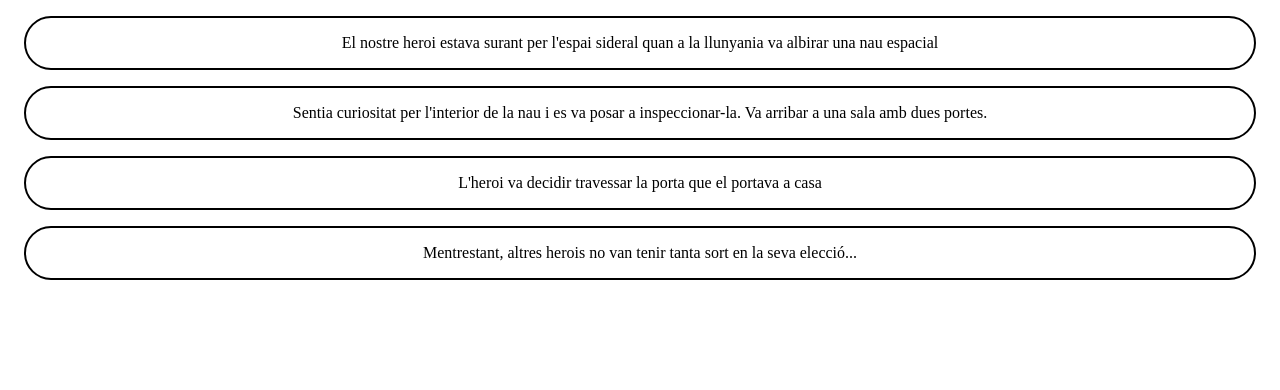
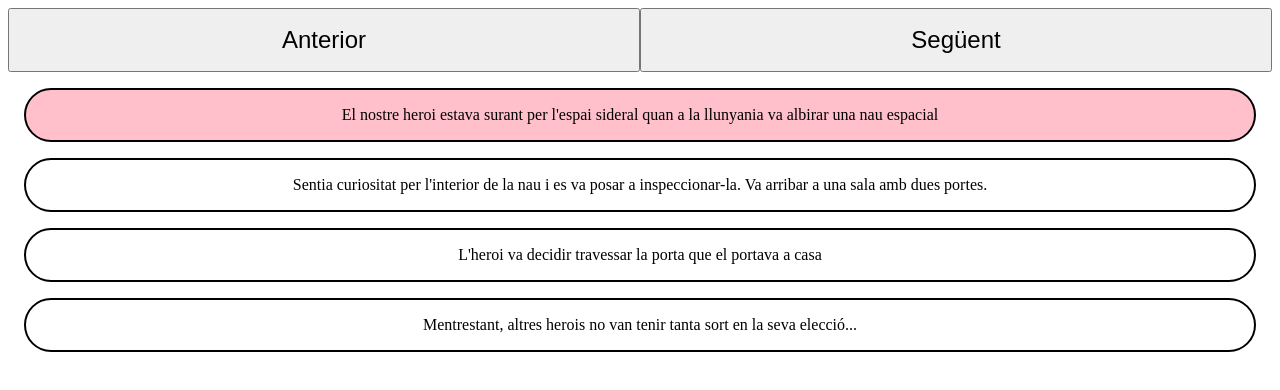
Before and after one commit to carlesrider/React-sprint-6, a React (Create React App) app: page / in a window 1280 px wide. Shown: the top 390 px of the page. Built offline with nearby package versions, Linux system fonts and the light colour scheme.

Commit message:
Exercici 4

```diff
--- a/src/App.js
+++ b/src/App.js
@@ -1,13 +1,30 @@
 // import logo from './logo.svg';
 // import './App.css';
-
-import Escena from './components/escena/Escena';
+import { useState } from 'react';
+import Button from './components/Button/Button';
+import Escena from './components/Escena/Escena';
 import history from './history.json';
 
+
 function App() {
+  const [index, setIndex] = useState(0);
+
+  const next = () => {
+    if (index < 3) {
+      setIndex(index + 1);
+    }
+  }
+  const prev = () => {
+    if (index > 0) {
+      setIndex(index - 1);
+    }
+  }
+
   return (
     <div className="App">
-      {history.map(sentence => <Escena text={sentence}/>)}
+      <Button onClick={prev} text="Anterior" />
+      <Button onClick={next} text="Següent" />
+      {history.map((sentence, key) => <Escena key={key} text={sentence} className={(index === key) ? "selected" : ""} />)}
     </div>
   );
 }
--- /dev/null
+++ b/src/components/Button/Button.js
@@ -0,0 +1,8 @@
+import { Button } from './Button.styled';
+
+const MyButton = (props) => (
+    <Button onClick={props.onClick}>
+        {props.text}
+    </Button>
+)
+export default MyButton;
--- /dev/null
+++ b/src/components/Button/Button.styled.js
@@ -0,0 +1,10 @@
+
+import styled from 'styled-components';
+
+export const Button = styled.button`
+    width: 50%;
+    padding: 1rem;
+    text-align: center;
+    font-size: 1.5rem;
+    cursor: pointer;
+`;
--- /dev/null
+++ b/src/components/Button/index.js
@@ -0,0 +1,2 @@
+import Button from './Button';
+export default Button;
--- a/src/components/escena/Escena.js
+++ b/src/components/escena/Escena.js
@@ -1,7 +1,7 @@
 import { Escena } from './Escena.styled';
 
 const MyEscena = (props) => (
-    <Escena>
+    <Escena className={props.className}>
         {props.text}
     </Escena>
 )
--- a/src/components/escena/Escena.styled.js
+++ b/src/components/escena/Escena.styled.js
@@ -9,4 +9,9 @@ export const Escena = styled.p`
     text-align: center;
     margin-left: 1rem;
     margin-right: 1rem;
+    transition: all 0.2s ease-in-out;
+
+    &.selected {
+        background-color: #ffc0cb;
+    }
 `;
```
